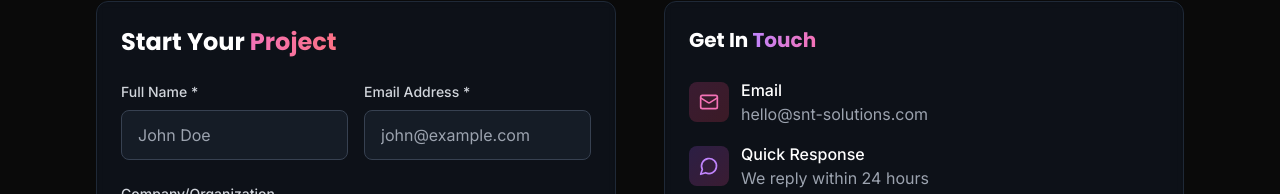
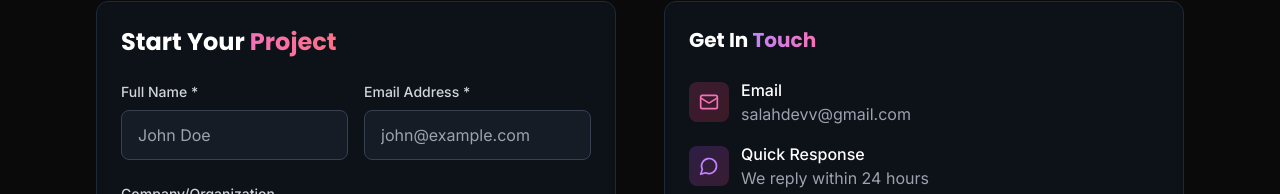
Before and after one commit to SalahDevv28/My-Portfolio, a Next.js app: page /contact in a window 1280 px wide. Shown: the part 551-745 px from the top of the page. Built offline with nearby package versions, Linux system fonts and the light colour scheme.

Commit message:
email update

```diff
--- a/app/contact/page.tsx
+++ b/app/contact/page.tsx
@@ -247,7 +247,7 @@ export default function ContactPage() {
                     </div>
                     <div>
                       <div className="text-white font-medium">Email</div>
-                      <a href="mailto:hello@snt-solutions.com" className="text-gray-400 hover:text-pink-400 transition-colors">hello@snt-solutions.com</a>
+                      <a href="mailto:salahdevv@gmail.com" className="text-gray-400 hover:text-pink-400 transition-colors">salahdevv@gmail.com</a>
                     </div>
                   </div>
                   <div className="flex items-center space-x-3">
@@ -302,7 +302,7 @@ export default function ContactPage() {
                   Not sure what you need? Let's chat about your goals and find the perfect solution for your business.
                 </p>
                 <a
-                  href="mailto:hello@snt-solutions.com?subject=Discovery Call Request"
+                  href="mailto:salahdevv@gmail.com?subject=Discovery Call Request"
                   className="inline-flex items-center px-6 py-3 bg-gradient-to-r from-pink-500 to-rose-500 text-white font-semibold rounded-lg hover:from-pink-600 hover:to-rose-600 transition-all duration-300 hover:scale-105 shadow-lg hover:shadow-xl"
                 >
                   <MessageCircle className="w-5 h-5 mr-2" />
--- a/app/page.tsx
+++ b/app/page.tsx
@@ -138,13 +138,13 @@ export default function HomePage() {
               transform their digital presence and operate at peak efficiency.
             </p>
             <div className="flex flex-col sm:flex-row gap-4 justify-center items-center">
-              <Link
-                href="/contact"
+              <a
+                href="mailto:salahdevv@gmail.com?subject=Discovery Call Request"
                 className="group px-8 py-4 bg-gradient-to-r from-pink-500 to-rose-500 text-white font-semibold rounded-lg hover:from-pink-600 hover:to-rose-600 transition-all duration-300 hover:scale-105 shadow-lg hover:shadow-xl"
               >
                 Book a discovery call
                 <ArrowRight className="inline-block ml-2 w-5 h-5 group-hover:translate-x-1 transition-transform" />
-              </Link>
+              </a>
             </div>
           </div>
         </div>
@@ -369,13 +369,13 @@ export default function HomePage() {
             <p className="text-xl text-gray-300 mb-8 max-w-2xl mx-auto">
               Let's discuss your project and see how we can help bring your vision to life.
             </p>
-            <Link
-              href="/contact"
+            <a
+              href="mailto:salahdevv@gmail.com?subject=Discovery Call Request"
               className="inline-flex items-center px-8 py-4 bg-gradient-to-r from-pink-500 to-rose-500 text-white font-semibold rounded-lg hover:from-pink-600 hover:to-rose-600 transition-all duration-300 hover:scale-105 shadow-lg hover:shadow-xl text-lg"
             >
               Book a discovery call
               <ArrowRight className="ml-2 w-5 h-5" />
-            </Link>
+            </a>
             <p className="text-gray-400 text-sm mt-4">
               Free 30-minute consultation to discuss your needs
             </p>
--- a/components/Footer.tsx
+++ b/components/Footer.tsx
@@ -20,7 +20,7 @@ const socialLinks = [
   { name: 'GitHub', href: 'https://github.com', icon: Github },
   { name: 'Twitter', href: 'https://twitter.com', icon: Twitter },
   { name: 'LinkedIn', href: 'https://linkedin.com', icon: Linkedin },
-  { name: 'Email', href: 'mailto:hello@snt-solutions.com', icon: Mail },
+  { name: 'Email', href: 'mailto:salahdevv@gmail.com', icon: Mail },
 ]
 
 export default function Footer() {
--- a/components/Header.tsx
+++ b/components/Header.tsx
@@ -70,7 +70,7 @@ export default function Header() {
               </Link>
             ))}
             <Link
-              href="/contact"
+              href="mailto:salahdevv@gmail.com?subject=Discovery Call Request"
               className="px-6 py-2.5 bg-gradient-to-r from-pink-500 to-rose-500 text-white font-semibold rounded-lg hover:from-pink-600 hover:to-rose-600 transition-all duration-300 hover:scale-105 shadow-lg hover:shadow-xl"
             >
               Book a discovery call
@@ -130,13 +130,13 @@ export default function Header() {
 
             {/* CTA Button */}
             <div className="p-8 border-t border-gray-800">
-              <Link
-                href="/contact"
+              <a
+                href="mailto:salahdevv@gmail.com?subject=Discovery Call Request"
                 className="block w-full text-center bg-gradient-to-r from-pink-500 to-rose-500 text-white font-semibold py-4 px-6 rounded-lg hover:from-pink-600 hover:to-rose-600 transition-all duration-300 hover:scale-105 shadow-lg hover:shadow-xl text-lg"
                 onClick={() => setIsMenuOpen(false)}
               >
                 Book a discovery call
-              </Link>
+              </a>
             </div>
           </div>
         </div>
```
